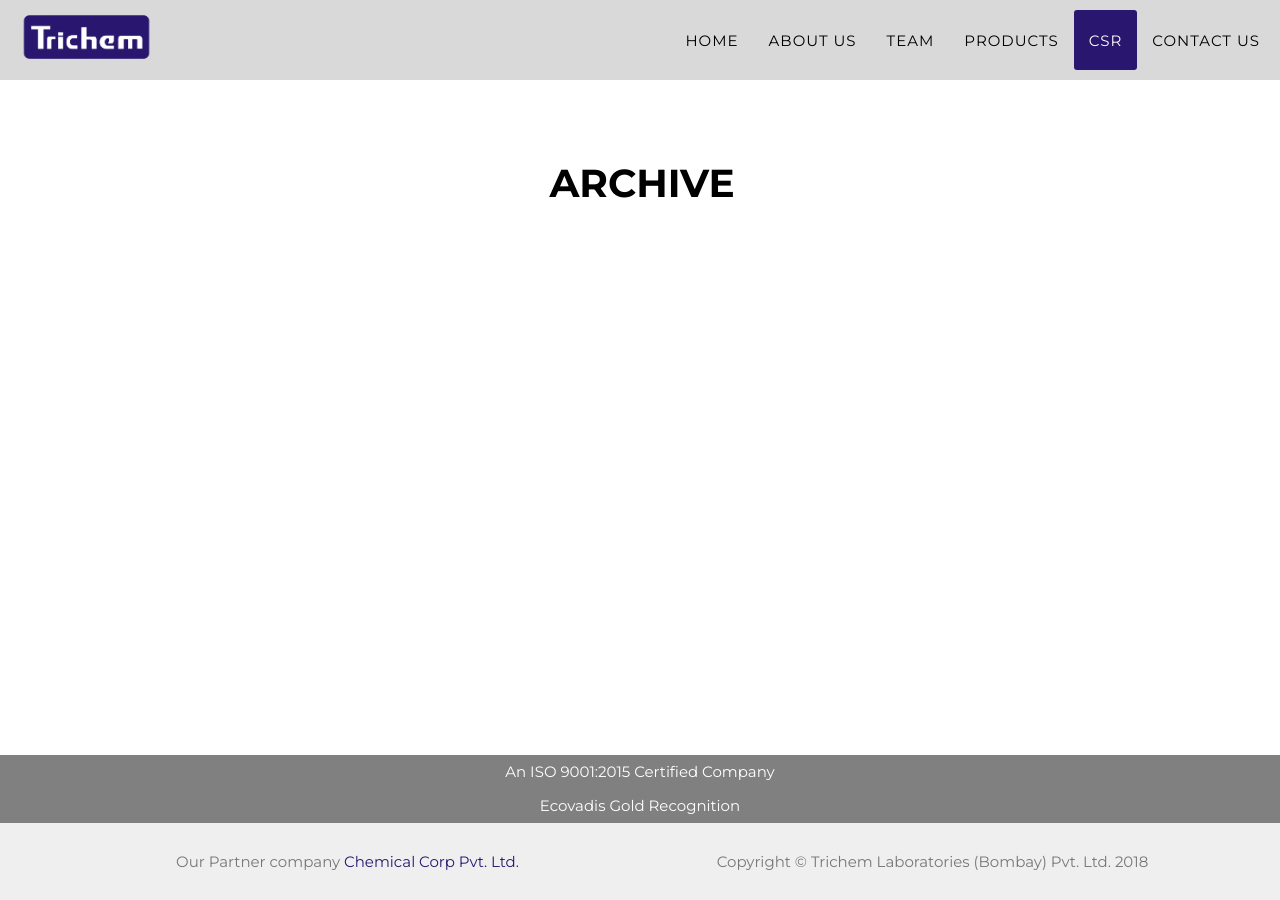
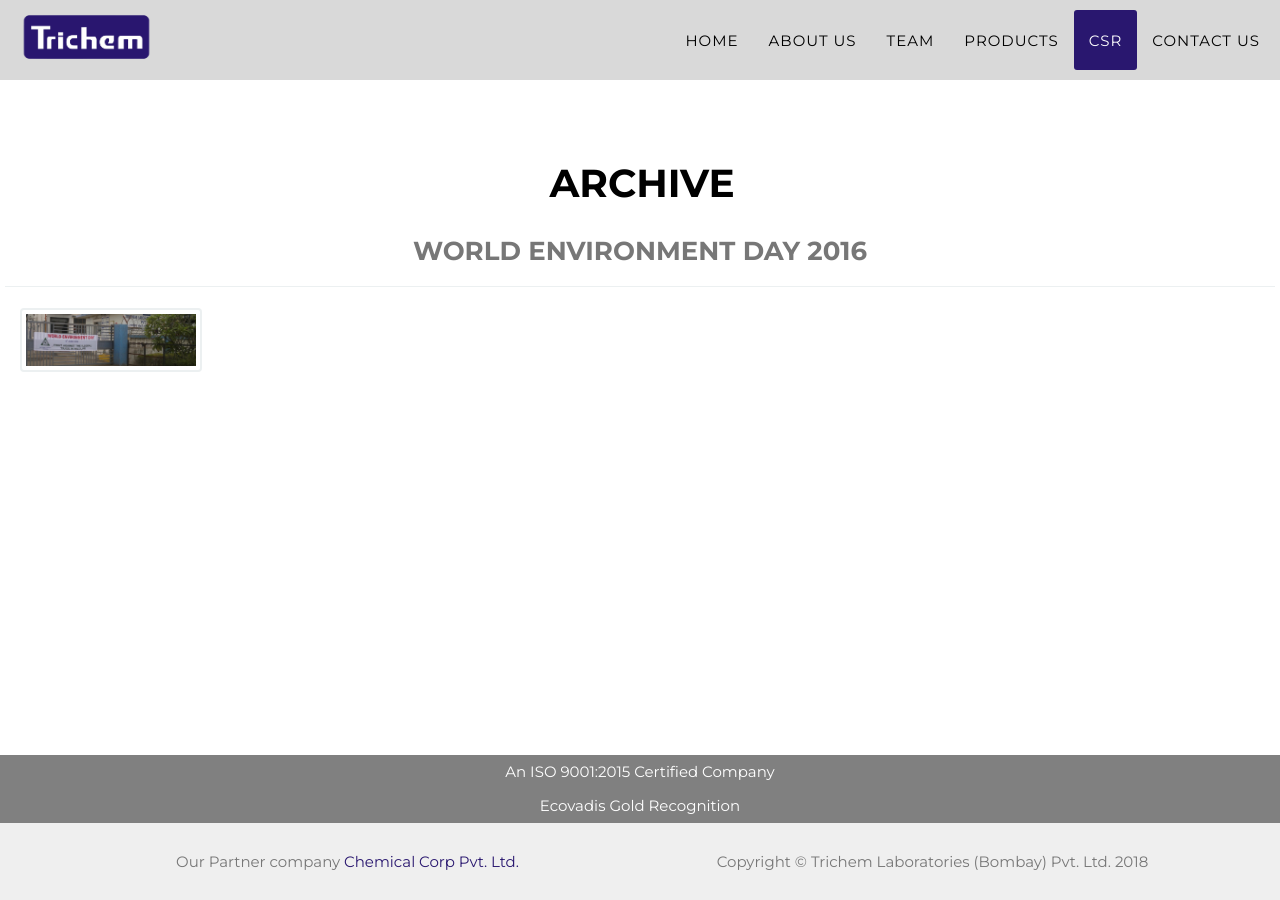
Before and after one commit to trichem/trichem.github.io, a Jekyll site: the page built from pages/archive.html, in a window 1280 px wide. Built offline with Jekyll 4.4.1, drawn with Linux system fonts in a browser that asks for light colours; some web fonts are replaced; part of the change alters nothing that is shown.

```diff
--- a/_config.yml
+++ b/_config.yml
@@ -87,11 +87,11 @@ services:
 
 
 
-#archives:
-#  - title: WORLD ENVIRONMENT DAY 2016
-#    imgs:
-#      - tag: "Banner displayed at the factory."
-#        src: 4.jpg
+archives:
+  - title: WORLD ENVIRONMENT DAY 2016
+    imgs:
+      - tag: "Banner displayed at the factory."
+        src: 4.jpg
 
 
 types:
```
